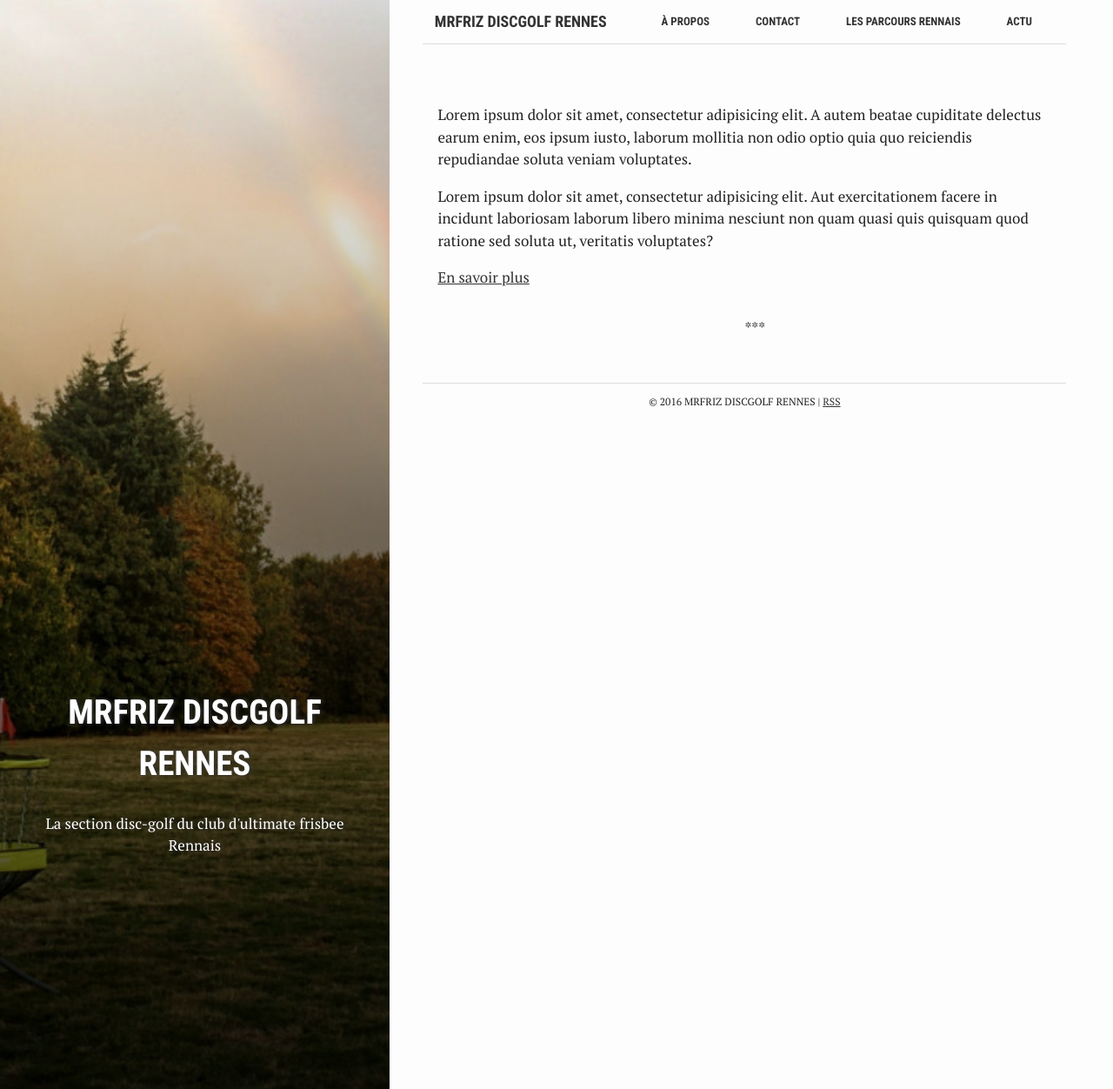
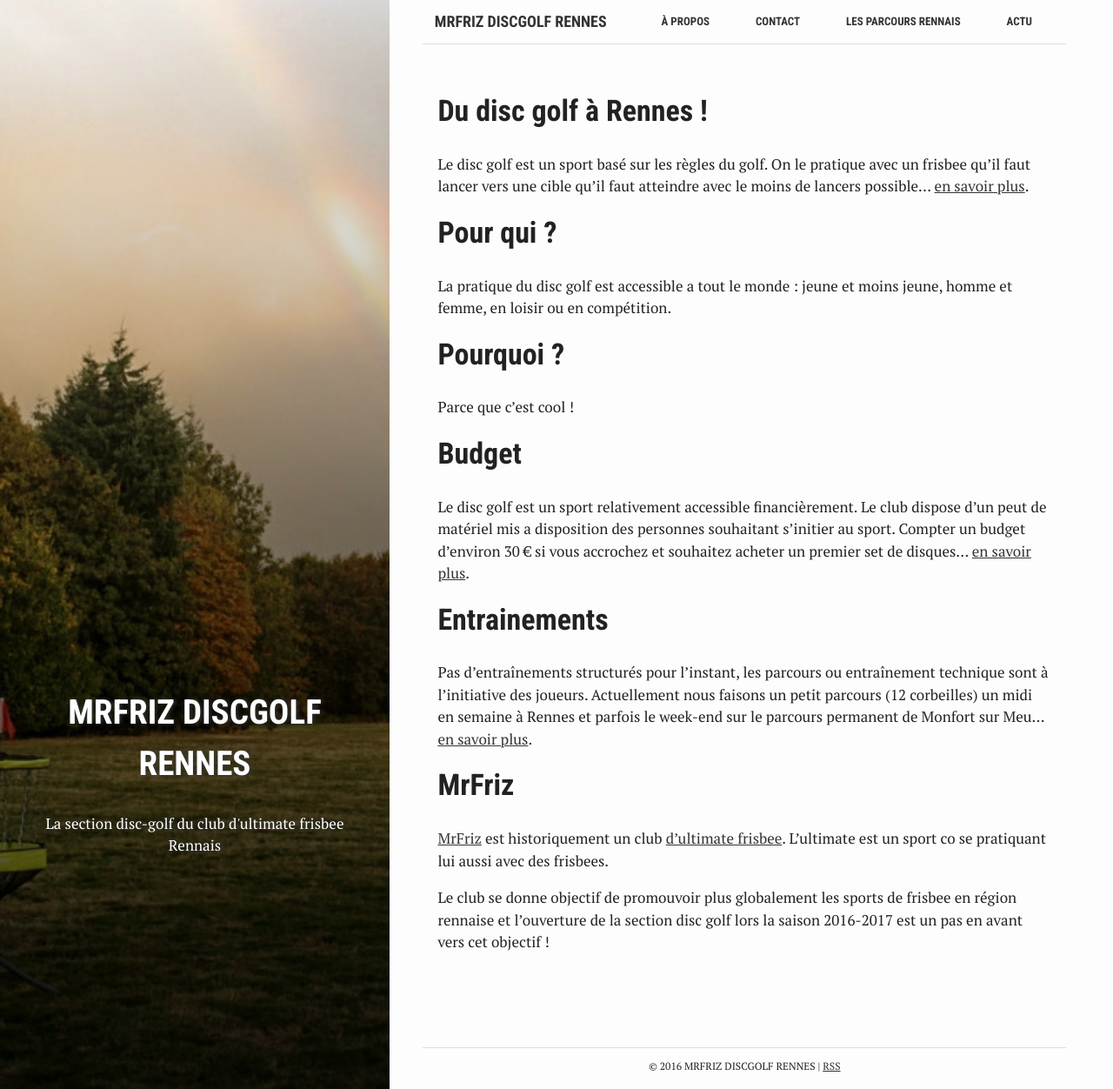
Before and after one commit to MrFriz/discgolf, a Jekyll site: the page built from index.md, in a window 1280 px wide and 1252 px high. Shown: the whole window at 87% size. Built offline with Jekyll 4.4.1, drawn with Linux system fonts in a browser that asks for light colours.

Commit message:
Update de la home

```diff
--- a/index.html
+++ /dev/null
@@ -1,28 +0,0 @@
----
-layout: default
-crawlertitle: "MrFriz Discgolf Rennes"
-title: "MrFriz Discgolf Rennes"
-summary: "La section disc-golf du club d'ultimate frisbee Rennais"
----
-
-<article class="index-page">
-    <p>
-        Lorem ipsum dolor sit amet, consectetur adipisicing elit. A autem beatae cupiditate delectus earum enim, eos
-        ipsum
-        iusto, laborum mollitia non odio optio quia quo reiciendis repudiandae soluta veniam voluptates.
-    </p>
-    <p>
-        Lorem ipsum dolor sit amet, consectetur adipisicing elit. Aut exercitationem facere in incidunt laboriosam
-        laborum libero minima nesciunt non quam quasi quis quisquam quod ratione sed soluta ut, veritatis
-        voluptates?
-    </p>
-    <p><a href="{{site.baseurl}}/about"> En savoir plus </a></p>
-</article>
-
-
-{% for post in site.posts limit: 5 %}
-<article class="index-page">
-    <h2><a href="{{site.baseurl}}{{ post.url }}">{{ post.title }}</a></h2>
-    {{ post.excerpt }}
-</article>
-{% endfor %}
--- /dev/null
+++ b/index.md
@@ -0,0 +1,29 @@
+---
+layout: page
+crawlertitle: "MrFriz Discgolf Rennes"
+title: "MrFriz Discgolf Rennes"
+summary: "La section disc-golf du club d'ultimate frisbee Rennais"
+---
+
+# Du disc golf à Rennes !
+
+Le disc golf est un sport basé sur les règles du golf. On le pratique avec un frisbee qu'il faut lancer vers une cible qu'il faut atteindre avec le moins de lancers possible... [en savoir plus]({{site.baseurl}}/about#le-disc-golf).
+
+# Pour qui ?
+La pratique du disc golf est accessible a tout le monde : jeune et moins jeune, homme et femme, en loisir ou en compétition.
+
+# Pourquoi ?
+Parce que c'est cool !
+
+
+
+# Budget
+Le disc golf est un sport relativement accessible financièrement. Le club dispose d'un peut de matériel mis a disposition des personnes souhaitant s'initier au sport. Compter un budget d'environ 30 € si vous  accrochez et souhaitez acheter un premier set de disques...  [en savoir plus]({{site.baseurl}}/about#budget).
+
+# Entrainements
+Pas d’entraînements structurés pour l'instant, les parcours ou entraînement technique sont à l'initiative des joueurs. Actuellement nous faisons un petit parcours (12 corbeilles) un midi en semaine à Rennes et parfois le week-end sur le parcours permanent de Monfort sur Meu... [en savoir plus]({{site.baseurl}}/about#entrainements).
+
+# MrFriz
+[MrFriz](www.mrfriz.fr) est historiquement un club [d'ultimate frisbee](https://fr.wikipedia.org/wiki/Ultimate_(sport)). L'ultimate est un sport co se pratiquant lui aussi avec des frisbees.
+
+Le club se donne objectif de promouvoir plus globalement les sports de frisbee en région rennaise et l'ouverture de la section disc golf lors la saison 2016-2017 est un pas en avant vers cet objectif !
```
Also changed, not shown: about.md (+4 -1 lines), 1 other file.
